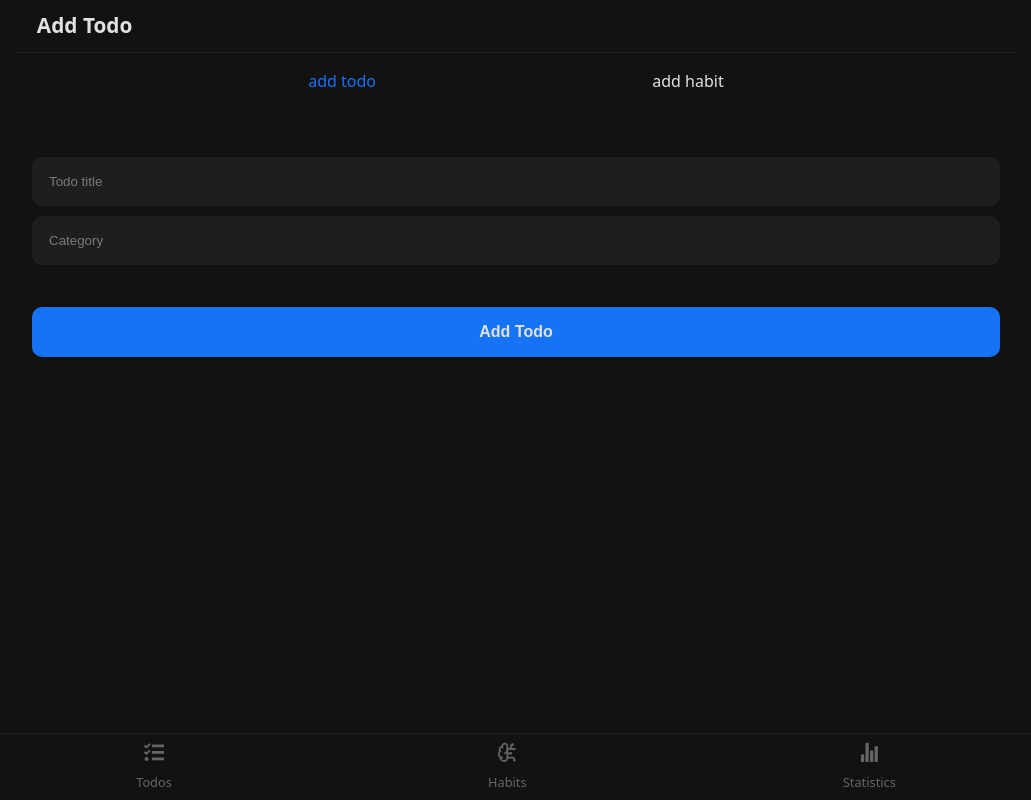
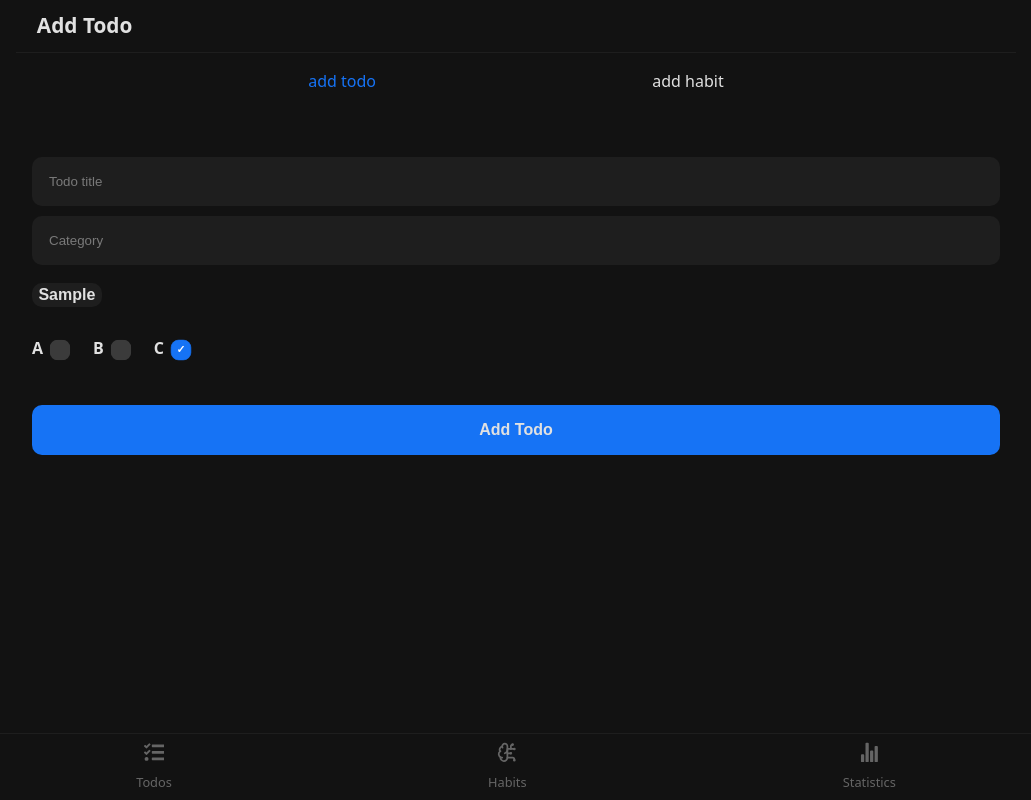
Before and after one commit to mmd-yavarii/rjs-task-manager, a React (Vite) app: page /add/todo in a window 1280 px wide. Both pictures are taken after typing "Sample", "Sample" into the empty fields and a click on the button "Add Todo". Shown: the whole page, without its empty margins (124-1155 px from the left). Built offline with nearby package versions, Linux system fonts and the light colour scheme.

Commit message:
improve adding todo

```diff
--- a/src/components/AddTodo.jsx
+++ b/src/components/AddTodo.jsx
@@ -1,4 +1,4 @@
-import { useEffect, useRef } from 'react';
+import { useEffect, useRef, useState } from 'react';
 
 import styles from '../sass/AddTodoHabit.module.scss';
 
@@ -6,7 +6,8 @@ import { v4 as uuidv4 } from 'uuid';
 import { useTodo } from '../contexts/TodoProvider';
 
 function AddTodo() {
-  const [state, dispatch] = useTodo();
+  const [state, dispatchTodos] = useTodo();
+  const categories = [...new Set(state.map((i) => i.category))];
 
   const titleEle = useRef();
   const categoryEle = useRef();
@@ -14,29 +15,74 @@ function AddTodo() {
   const title = useRef('');
   const category = useRef('');
 
+  const [importance, setImportance] = useState('c');
+
   useEffect(() => {
     titleEle.current.focus();
   }, []);
 
   // add new todo handler
   function addTodoHandler() {
-    if (title.current) {
-      const todo = { title: title.current.trim(), isDone: false, id: uuidv4(), category: category.current.trim() };
+    if (title.current && category.current) {
+      const todo = { title: title.current.trim(), isDone: false, id: uuidv4(), category: category.current.trim(), importance: importance };
 
-      dispatch({ type: 'ADD_TODO', payload: todo });
+      dispatchTodos({ type: 'ADD_TODO', payload: todo });
       titleEle.current.value = '';
       categoryEle.current.value = '';
     } else {
-      alert('Enter title');
+      if (!titleEle.current.value) titleEle.current.classList.add(styles.errorInp);
+      if (!categoryEle.current.value) categoryEle.current.classList.add(styles.errorInp);
     }
+  }
+
+  // set category with button haandler
+  function categoryRecomended(event) {
+    categoryEle.current.value = event.target.innerText;
+  }
+
+  // chaange inuts handler
+  function titleChangeHandler(event) {
+    title.current = event.target.value;
+    event.target.classList.remove(styles.errorInp);
+  }
+  function categoryChangeHandler(event) {
+    category.current = event.target.value;
+    event.target.classList.remove(styles.errorInp);
   }
 
   return (
     <div className={styles.todocontainer}>
-      <input ref={titleEle} type="text" placeholder="Todo title" onChange={(e) => (title.current = e.target.value)} required={true} />
-      <input ref={categoryEle} type="text" placeholder="Category" onChange={(e) => (category.current = e.target.value)} />
+      <input ref={titleEle} type="text" placeholder="Todo title" onChange={titleChangeHandler} />
+      <input ref={categoryEle} type="text" placeholder="Category" onChange={categoryChangeHandler} />
 
-      <button onClick={addTodoHandler}>Add Todo</button>
+      <div className={styles.todoRecomender}>
+        {categories.map((i, index) => (
+          <button key={index} onClick={categoryRecomended}>
+            {i}
+          </button>
+        ))}
+      </div>
+
+      <div className={styles.importance}>
+        <div>
+          <label htmlFor="a">A</label>
+          <input type="radio" name="importance" value="a" id="a" checked={importance == 'a'} onChange={(e) => setImportance(e.target.value)} />
+        </div>
+
+        <div>
+          <label htmlFor="b">B</label>
+          <input type="radio" name="importance" value="b" id="b" checked={importance == 'b'} onChange={(e) => setImportance(e.target.value)} />
+        </div>
+
+        <div>
+          <label htmlFor="c">C</label>
+          <input type="radio" name="importance" value="c" id="c" checked={importance == 'c'} onChange={(e) => setImportance(e.target.value)} />
+        </div>
+      </div>
+
+      <button onClick={addTodoHandler} className={styles.addBtn}>
+        Add Todo
+      </button>
     </div>
   );
 }
--- a/src/components/Todo.jsx
+++ b/src/components/Todo.jsx
@@ -42,7 +42,7 @@ function Todo({ info }) {
           {isTodoDone && <TiTick />}
         </div>
         <p data-todo-title={true} className={isTodoDone ? styles.doneTitle : null}>
-          {info.title}
+          {info.importance.toUpperCase()} - {info.title}
         </p>
       </div>
 
--- a/src/contexts/TodoProvider.jsx
+++ b/src/contexts/TodoProvider.jsx
@@ -59,6 +59,10 @@ function useTodo() {
   const { state, dispatch } = useContext(TodoContext);
   const [displayTodo, setDisplayTodos] = useState(state);
 
+  // sort witth importnce
+  const importanceOrder = { a: 1, b: 2, c: 3 };
+  state.sort((a, b) => importanceOrder[a.importance] - importanceOrder[b.importance]);
+
   const titles = useMemo(() => state.map((i) => i.title), [state]);
 
   useEffect(() => {
--- a/src/sass/AddTodoHabit.module.scss
+++ b/src/sass/AddTodoHabit.module.scss
@@ -7,14 +7,91 @@
   flex-direction: column;
   padding: 1em;
 
-  button {
+  .errorInp {
+    transition: all 0.3s;
+    border: 1px solid #ff002f49;
+    background-color: #ff002f0f;
+    &::placeholder {
+      color: #ff002f;
+    }
+  }
+
+  .importance {
+    margin-top: 1em;
+    width: 100%;
+
+    display: flex;
+    align-items: center;
+    gap: 1em;
+
+    div {
+      display: flex;
+      align-items: center;
+      justify-content: center;
+      font-weight: bold;
+
+      input {
+        margin: 0;
+        appearance: none;
+        -webkit-appearance: none;
+        -moz-appearance: none;
+        background-color: $background-secondary-color2;
+
+        transform: scale(0.6);
+        border-radius: 13px;
+        outline: none;
+        position: relative;
+        top: 2px;
+
+        &:checked {
+          background-color: $primary-color;
+          border-color: $primary-color;
+          position: relative;
+          &::after {
+            content: '✓';
+            color: #ffff;
+            font-size: 1.1rem;
+            position: absolute;
+            top: 50%;
+            left: 50%;
+            transform: translate(-50%, -50%);
+            font-weight: bold;
+          }
+        }
+      }
+    }
+  }
+
+  .addBtn {
     background-color: $primary-color;
     padding: 1em;
     font-weight: bold;
-    margin-top: 2em;
     border-radius: 10px;
     font-size: 900;
     width: 100%;
+    margin-top: 2.5em;
+  }
+
+  .todoRecomender {
+    margin: 0.5em 0;
+    padding-top: 0;
+    display: flex;
+    align-items: center;
+    flex-wrap: wrap;
+    gap: 0.5em;
+    width: 100%;
+
+    button {
+      width: fit-content;
+      padding: 0.2em 0.4em;
+      background-color: transparent;
+      background-color: $background-secondary-color;
+      font-weight: 600;
+      border-radius: 10px;
+    }
+    .selected {
+      opacity: 0.4;
+    }
   }
 }
 
```
Also changed, not shown: src/contexts/HabitProvider.jsx (deleted).
